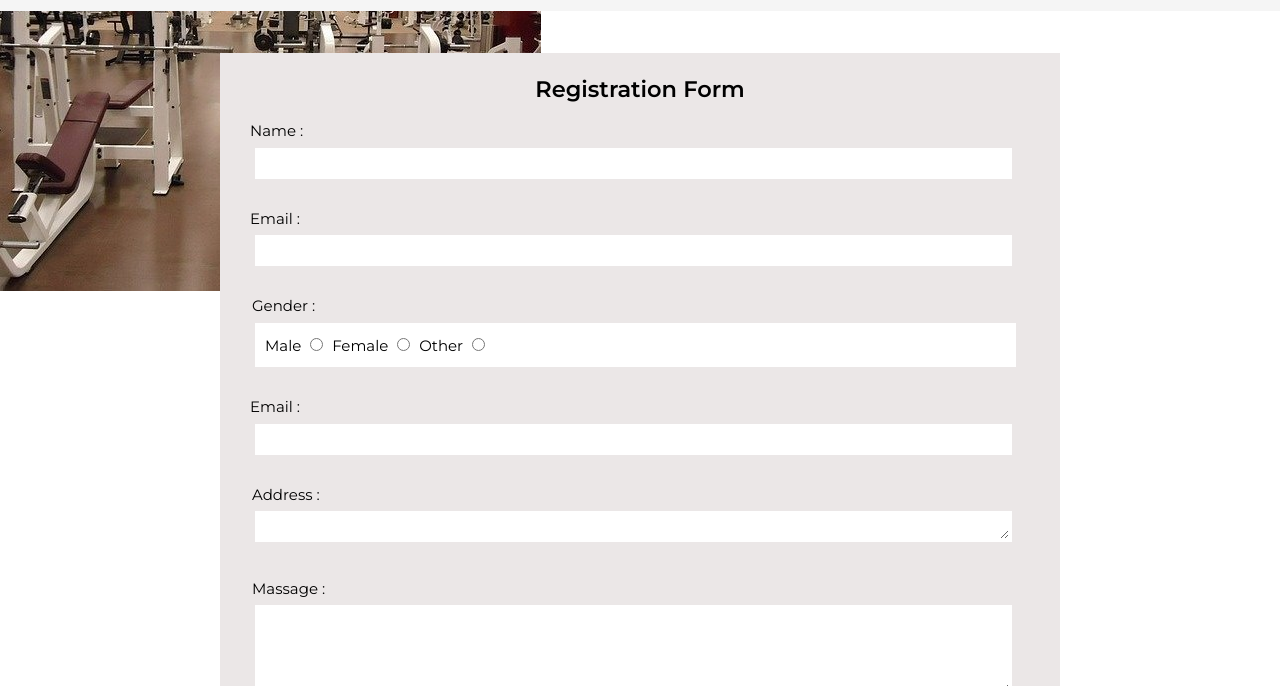
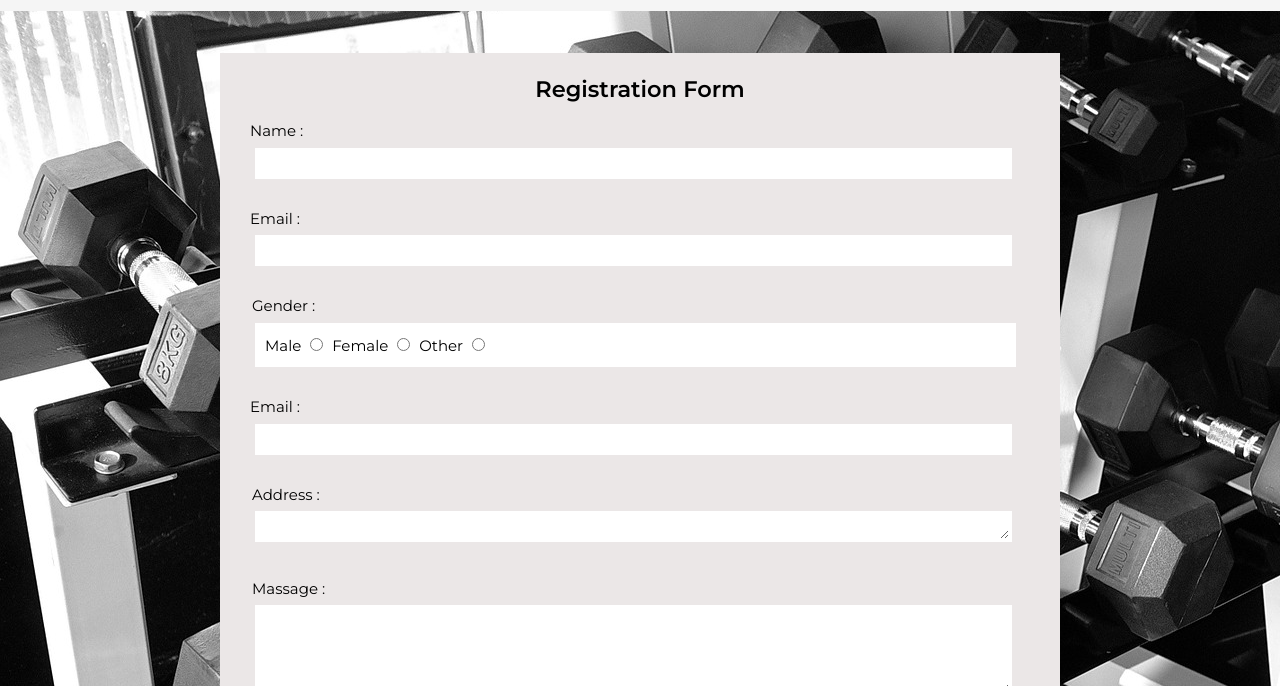
Before and after one commit to himanshushukla2604/Rosegym, a plain HTML site: page contact.html in a window 1280 px wide. Shown: the part 114-800 px from the top of the page. Drawn offline with Linux system fonts and the light colour scheme.

Commit message:
remove last bg

```diff
--- a/contact.html
+++ b/contact.html
@@ -18,9 +18,7 @@
       font-family: "Montserrat", sans-serif;
       font-size: 15px;
       line-height: 1.5;
-      background-image: url("images/rebuild3.jpg");
-      background-repeat:no-repeat;
-      backgrount-size: cover;
+      background-image: url("images/cross-fit-1126999_1920.jpg");
     }
     /* --------------------nav-------------- */
     /* nav {
```
